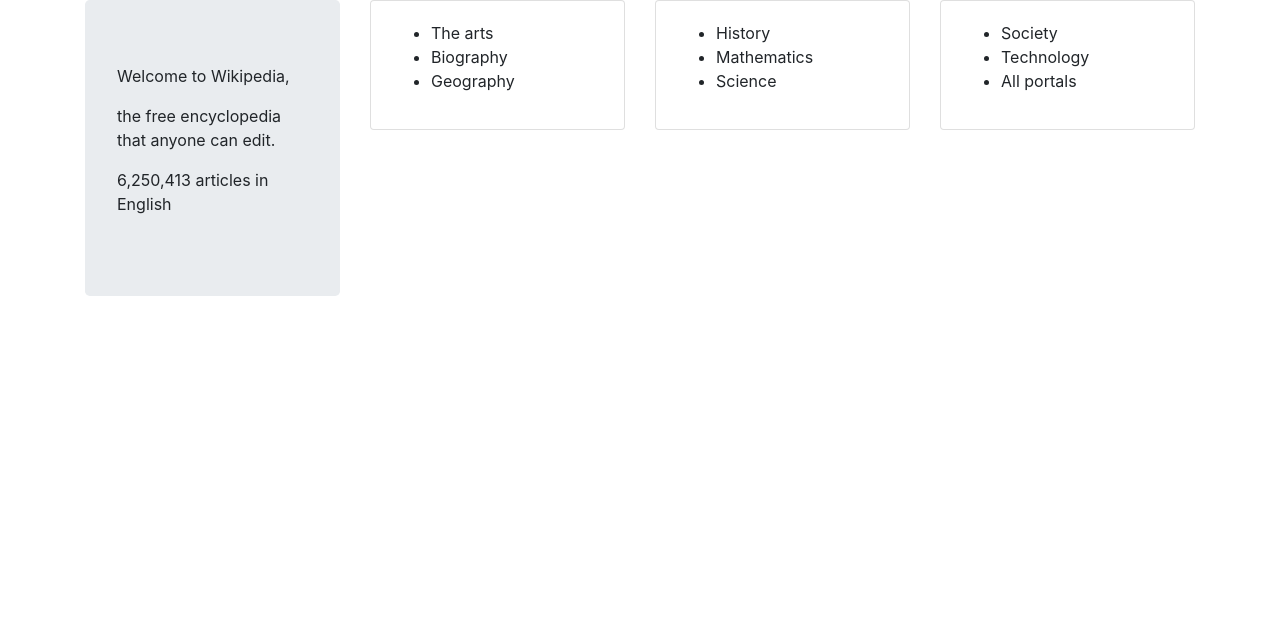
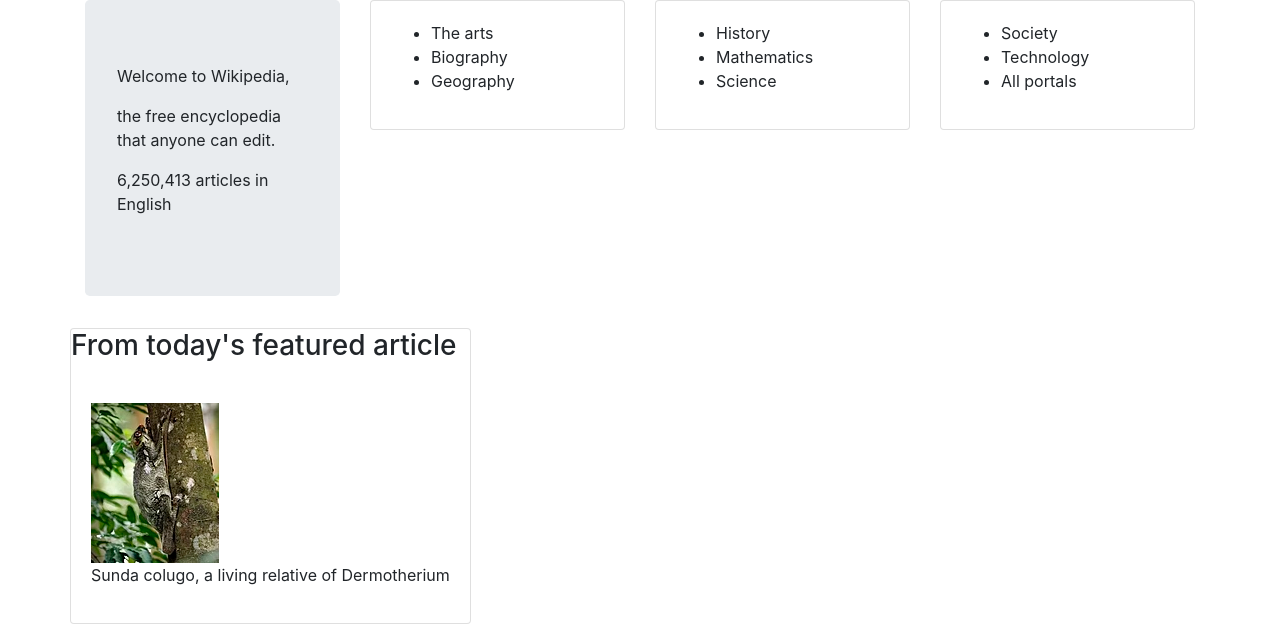
Before and after one commit to Wairimuk/wikipedia, a plain HTML site: page index.html in a window 1280 px wide. Drawn offline with nearby package versions, Linux system fonts and the light colour scheme.

Commit message:
align image and image text left using custom css

```diff
--- a/css/styles.css
+++ b/css/styles.css
@@ -0,0 +1,6 @@
+.img {
+  width: 100%;
+}
+.img p {
+  text-align: left;
+}
--- a/index.html
+++ b/index.html
@@ -61,6 +61,23 @@
 
 
     </div>
+    <div class="row">
+      <div class="card">
+        <div class="card-title">
+          <h3>From today's featured article</h3>
+        </div>
+        <div class="card-body">
+          <div>
+            <img src="./images/one.webp" alt="Image">
+            <p>Sunda colugo, a living
+              relative of Dermotherium</p>
+          </div>
+
+
+        </div>
+      </div>
+    </div>
+
   </div>
 
 </body>
```
Also changed, not shown: images/one.webp (added).
